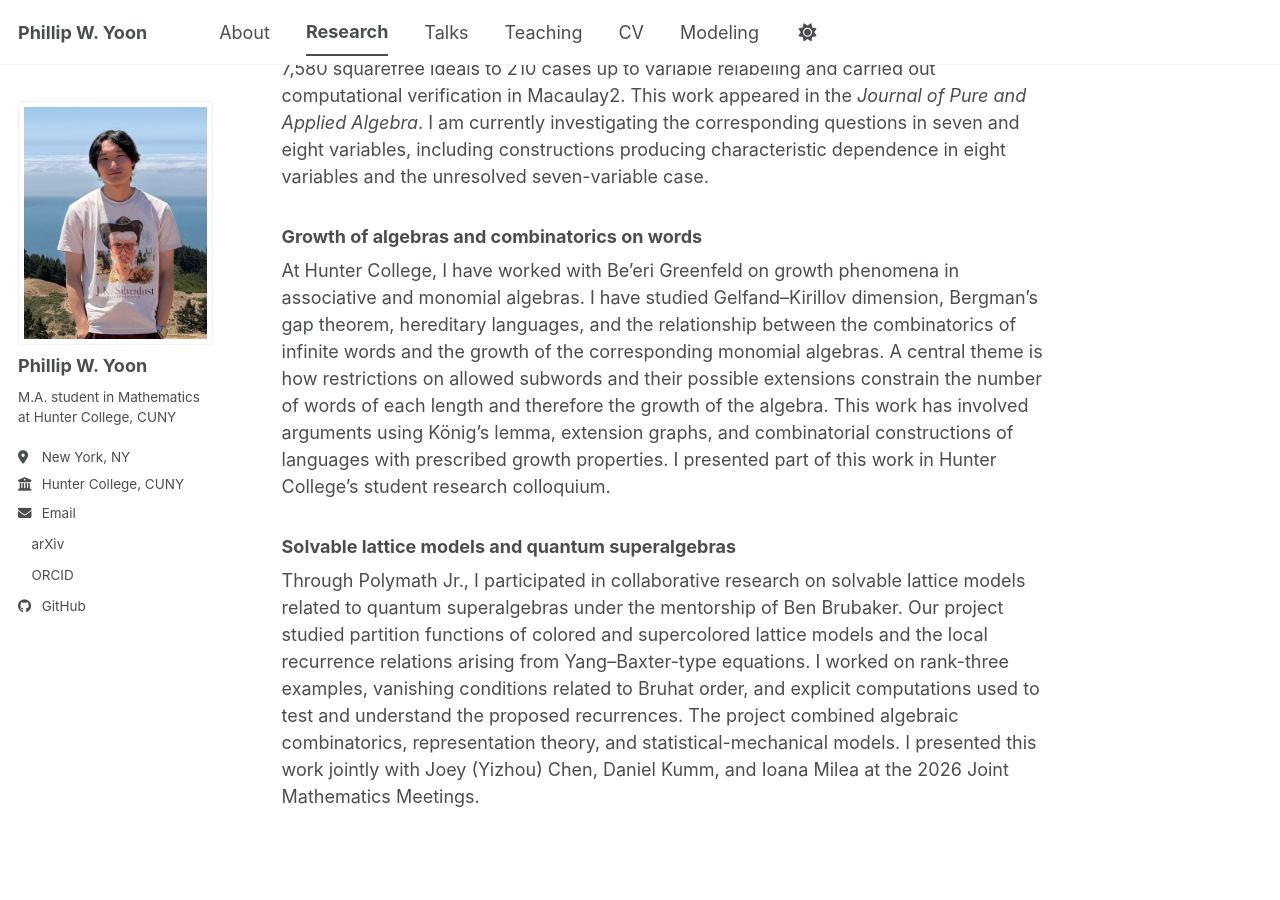
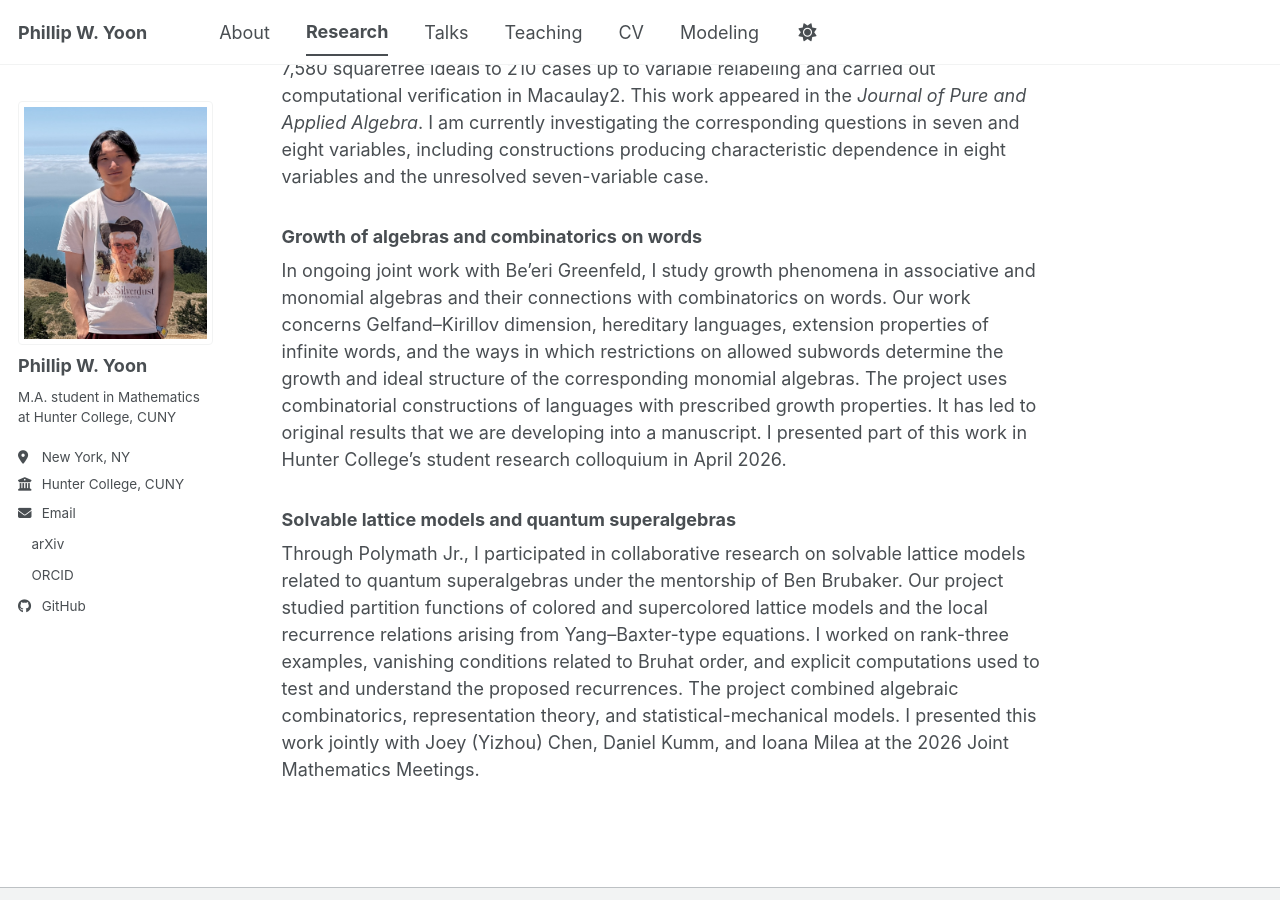
Before and after one commit to pwyoon/pwyoon.github.io, a Jekyll site: the page built from _pages/research.md, in a window 1280 px wide and 900 px high, scrolled down 831 px. Built offline with Jekyll 4.4.1, drawn with Linux system fonts in a browser that asks for light colours; a style sheet for code colours, icons or effects is not loaded.

Commit message:
Update research.md

```diff
--- a/_pages/research.md
+++ b/_pages/research.md
@@ -44,17 +44,7 @@ seven-variable case.
 
 ### Growth of algebras and combinatorics on words
 
-At Hunter College, I have worked with Be'eri Greenfeld on growth
-phenomena in associative and monomial algebras. I have studied
-Gelfand--Kirillov dimension, Bergman's gap theorem, hereditary
-languages, and the relationship between the combinatorics of infinite
-words and the growth of the corresponding monomial algebras. A central
-theme is how restrictions on allowed subwords and their possible
-extensions constrain the number of words of each length and therefore
-the growth of the algebra. This work has involved arguments using
-König's lemma, extension graphs, and combinatorial constructions of
-languages with prescribed growth properties. I presented part of this
-work in Hunter College's student research colloquium.
+In ongoing joint work with Be’eri Greenfeld, I study growth phenomena in associative and monomial algebras and their connections with combinatorics on words. Our work concerns Gelfand–Kirillov dimension, hereditary languages, extension properties of infinite words, and the ways in which restrictions on allowed subwords determine the growth and ideal structure of the corresponding monomial algebras. The project uses combinatorial constructions of languages with prescribed growth properties. It has led to original results that we are developing into a manuscript. I presented part of this work in Hunter College’s student research colloquium in April 2026.
 
 ### Solvable lattice models and quantum superalgebras
 
```
